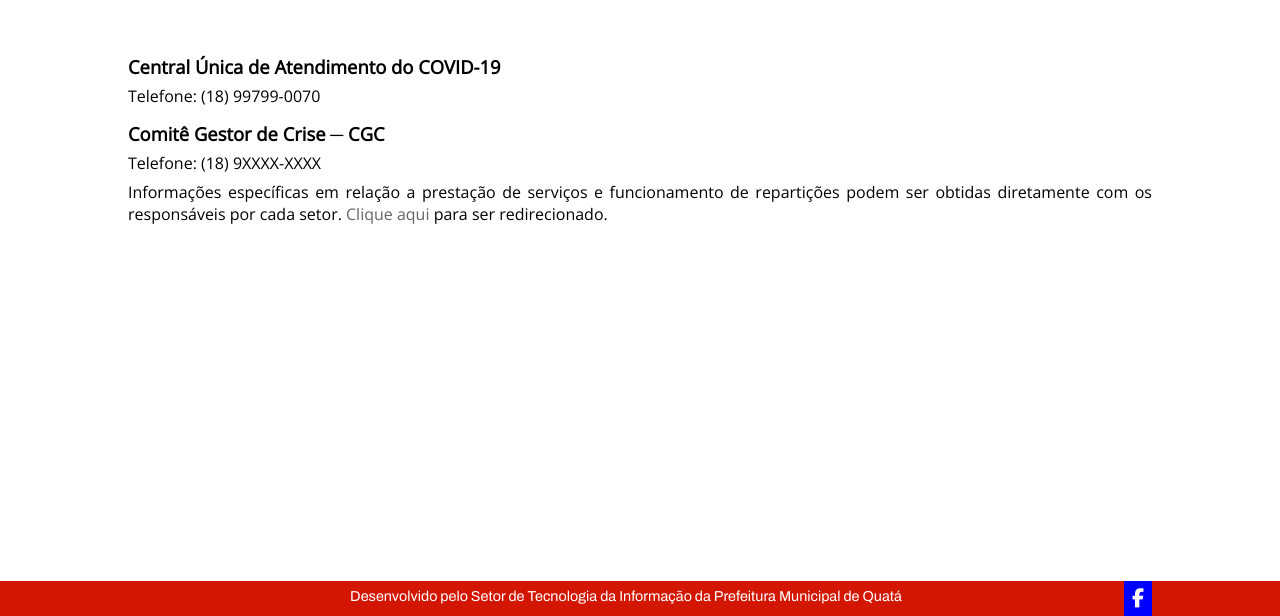
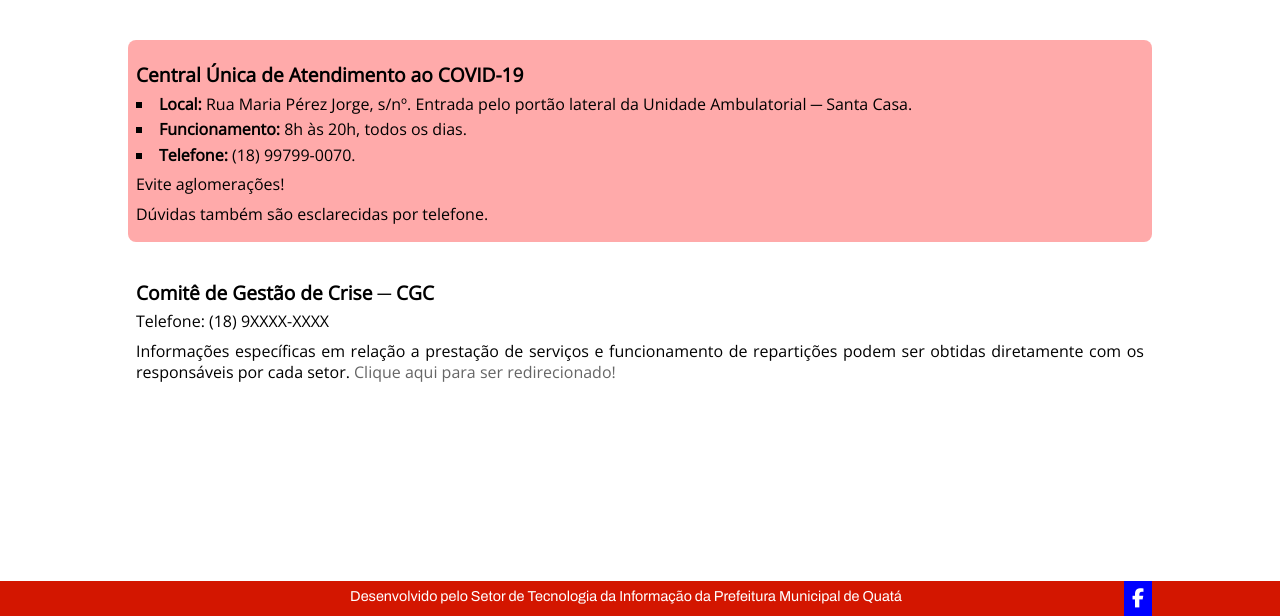
Before and after one commit to rafaelssantos/coronavirus, a PHP site: page /contato.php in a window 1280 px wide. Shown: the part 184-800 px from the top of the page. Run offline with PHP 8.4, Linux system fonts and the light colour scheme; some libraries are stand-ins or nearby versions.

Commit message:
Correções de estilo.

```diff
--- a/contato.php
+++ b/contato.php
@@ -1,9 +1,10 @@
 <?php
-	include_once ('conf/conf.php');
+include_once('conf/conf.php');
 ?>
 
 <!DOCTYPE html>
 <html lang="pt">
+
 <head>
 	<meta charset="UTF-8">
 	<meta name="viewport" content="width=device-width, initial-scale=1">
@@ -21,6 +22,7 @@
 	<link rel="stylesheet" type="text/css" href="css/header.css">
 	<link rel="stylesheet" type="text/css" href="css/content.css">
 	<link rel="stylesheet" type="text/css" href="css/footer.css">
+	<link rel="stylesheet" type="text/css" href="css/health.css">
 	<link rel="stylesheet" type="text/css" href="css/contact.css">
 
 	<script src="javascript/lib/jquery-3.4.1.min.js"></script>
@@ -28,25 +30,34 @@
 </head>
 
 <body>
-	<?php include (HTDOCS_DIR . '/html/header.php'); ?>
+	<?php include(HTDOCS_DIR . '/html/header.php'); ?>
 
 	<script>
 		$("#mn-contact").addClass("current-menu-item");
 	</script>
 
 	<div class="content">
-		<div class="container-address">
-			<div class='address'>
-				<h3>Central Única de Atendimento do COVID-19</h3>
-				<p>Telefone: (18) 99799-0070</p>
-				<h3>Comitê Gestor de Crise ─ CGC</h3>
-				<p>Telefone: (18) 9XXXX-XXXX</p>
-				<p>Informações específicas em relação a prestação de serviços e funcionamento de repartições podem ser obtidas diretamente com os responsáveis por cada setor. <a href="secretarias-e-servicos.php">Clique aqui</a> para ser redirecionado.</p>
 
-			</div>
+		<div class='health-call-center-container' id='health-call-center-container'>
+			<h2>Central Única de Atendimento ao COVID-19</h2>
+			<ul>
+				<li><strong>Local:</strong> Rua Maria Pérez Jorge, s/nº. Entrada pelo portão lateral da Unidade Ambulatorial ─ Santa Casa.</li>
+				<li><strong>Funcionamento:</strong> 8h às 20h, todos os dias.</li>
+				<li><strong>Telefone:</strong> (18) 99799-0070.</li>
+			</ul>
+			<p>Evite aglomerações!</p>
+			<p>Dúvidas também são esclarecidas por telefone.</p>
+		</div>
+
+		<div class="container-cgc-call-center">
+			<h2>Comitê de Gestão de Crise ─ CGC</h2>
+			<p>Telefone: (18) 9XXXX-XXXX</p>
+			<p>Informações específicas em relação a prestação de serviços e funcionamento de repartições podem ser obtidas diretamente com os responsáveis por cada setor. <a href="secretarias-e-servicos.php">Clique aqui para ser redirecionado!</a></p>
+
 		</div>
 	</div>
 
-	<?php include (HTDOCS_DIR . '/html/footer.php'); ?>
+	<?php include(HTDOCS_DIR . '/html/footer.php'); ?>
 </body>
+
 </html>
--- a/css/contact.css
+++ b/css/contact.css
@@ -1,95 +1,6 @@
 @import url('https://fonts.googleapis.com/css?family=Raleway');
-
-
-
-
-.container-contact {
-	display: flex;
-	overflow: hidden;
-	width: 100%;
+.container-cgc-call-center {
+    margin-top: 1rem;
+    border-radius: 0.5rem;
+    padding: 0.5rem;
 }
-
-
-
-.container-contact .container-form{
-	width: calc(50% - 20px);
-	margin-right: 20px;
-
-	display: flex;
-	flex-direction: column;
-	justify-content: center;
-	align-items: center;
-}
-
-
-
-.container-contact .container-form form{
-	width: 100%;
-}
-
-
-.container-contact  .inputs{
-	margin-top: 5px;
-	margin-bottom: 5px;
-
-	border-radius: 5px;
-
-	width: calc(100% - 10px);
-	height: 30px;
-
-	padding-left: 5px;
-	border-style: ridge;
-}
-
-
-.container-contact  .inputs-area{
-	margin-top: 5px;
-	margin-bottom: 5px;
-	border-radius: 5px;
-	width: calc(100% - 10px);
-	padding-left: 5px;
-	border-style: ridge;
-}
-
-
-
-.container-contact .container-address{
-	width: calc(50% - 20px);
-	margin-left: 20px;
-}
-
-
-
-.container-contact .address{
-	display: block;
-	float: left;
-	width: 100%;
-}
-
-.container-contact .map{
-	display: block;
-	float: left;
-	width: 100%;
-}
-
-.container-contact .map iframe{
-	width: 100%;
-	height: 400px;
-}
-
-
-
-
-@media (max-width: 800px){
-	.container-contact {
-		display: block;
-	}
-
-
-	.container-contact .container-form, .container-contact .container-address{
-		width: 100%;
-		margin-right: 0;
-		margin-left: 0;
-		margin-bottom: 40px;
-	}
-}
--- a/css/content.css
+++ b/css/content.css
@@ -109,7 +109,7 @@ abbr {
 }
 
 .content h2 {
-    font-size: 125%;
+    font-size: 120%;
 }
 
 .content h3 {
--- a/saude/covid-19.php
+++ b/saude/covid-19.php
@@ -92,7 +92,7 @@ $contact_url = BASE_URL_DIR . "contato.php";
 				<li><strong>Telefone:</strong> (18) 99799-0070.</li>
 			</ul>
 			<p>Evite aglomerações!</p>
-			<p>Dúvidas também podem ser esclarecidas por telefone.</p>
+			<p>Dúvidas também são esclarecidas por telefone.</p>
 		</div>
 
 		<?php include(HTDOCS_DIR . '/html/call-center-health.php'); ?>
```
